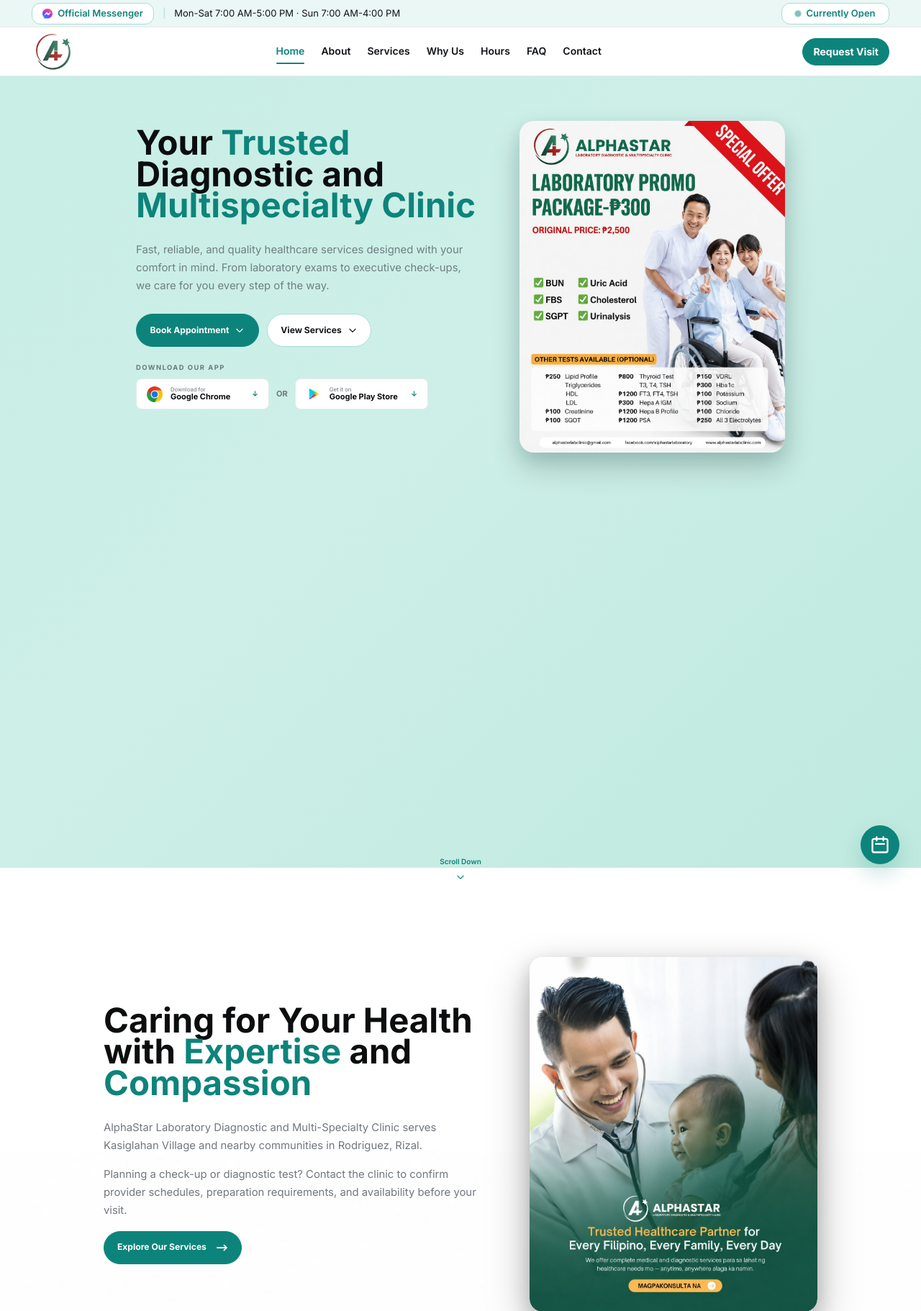
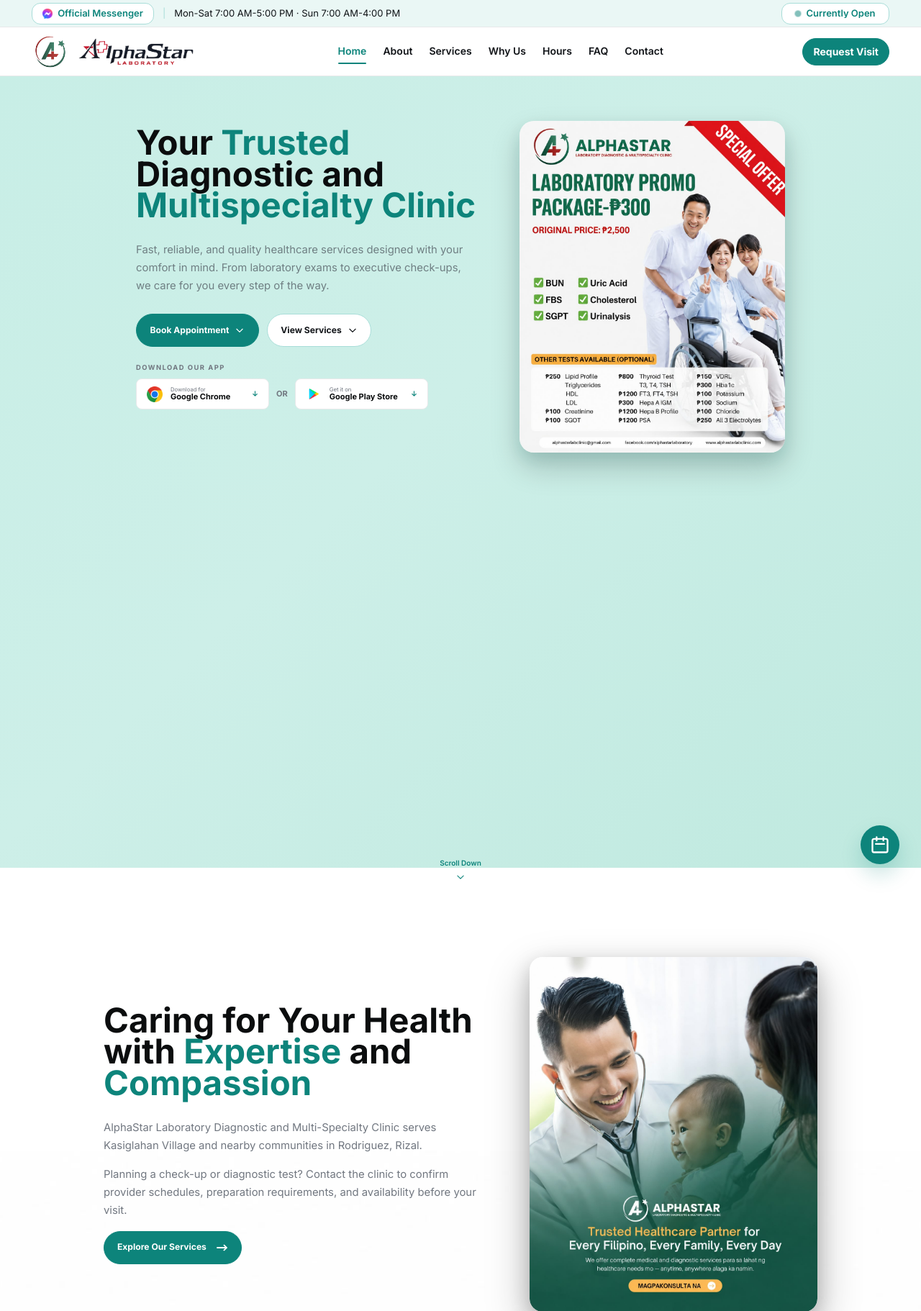
Before and after one commit to sambal01/alphastar-web, a PHP site: page / in a window 1280 px wide. Shown: the top 1822 px of the page at 72% size. Run offline with PHP 8.4, Linux system fonts and the light colour scheme; some libraries are stand-ins or nearby versions.

Commit message:
Pair header logos and animate scroll label with arrow

```diff
--- a/assets/css/navbar.css
+++ b/assets/css/navbar.css
@@ -85,21 +85,34 @@ body {
 .navbar-logo {
   display: inline-flex;
   align-items: center;
+  gap: 6px;
   flex-shrink: 0;
   padding: 0;
   line-height: 0;
 }
 
 .navbar-logo .navbar-logo-image {
-  width: 60px;
-  height: 60px;
+  width: 52px;
+  height: 52px;
+  flex-shrink: 0;
+  object-fit: contain;
+}
+
+.navbar-logo .navbar-wordmark {
+  display: block;
+  width: 174px;
+  height: auto;
   object-fit: contain;
 }
 
 @media (max-width: 639px) {
   .navbar-logo .navbar-logo-image {
-    width: 48px;
-    height: 48px;
+    width: 44px;
+    height: 44px;
+  }
+
+  .navbar-logo .navbar-wordmark {
+    width: clamp(112px, 36vw, 150px);
   }
 }
 
--- a/assets/css/section-layout.css
+++ b/assets/css/section-layout.css
@@ -18,17 +18,17 @@
 }
 
 @media (prefers-reduced-motion: no-preference) {
-  .hero-section-boundary .scroll-arrow {
-    animation: heroScrollArrow 1.8s ease-in-out infinite;
+  .hero-section-boundary .scroll-indicator {
+    animation: heroScrollIndicator 1.8s ease-in-out infinite;
   }
 }
 
-@keyframes heroScrollArrow {
+@keyframes heroScrollIndicator {
   0%, 100% {
-    transform: translateY(-2px);
+    transform: translate(-50%, calc(-50% - 2px));
   }
   50% {
-    transform: translateY(3px);
+    transform: translate(-50%, calc(-50% + 3px));
   }
 }
 
--- a/index.html
+++ b/index.html
@@ -22,7 +22,7 @@
   <link rel="preconnect" href="https://fonts.gstatic.com" crossorigin />
   <link href="https://fonts.googleapis.com/css2?family=Inter:wght@300;400;500;600;700;800&amp;display=swap" rel="stylesheet" />
   <link rel="stylesheet" href="assets/css/main.css" />
-  <link rel="stylesheet" href="assets/css/navbar.css?v=20260908-2" />
+  <link rel="stylesheet" href="assets/css/navbar.css?v=20260908-3" />
   <link rel="stylesheet" href="assets/css/hero.css?v=20260906-3" />
   <link rel="stylesheet" href="assets/css/about.css" />
   <link rel="stylesheet" href="assets/css/services.css" />
@@ -33,7 +33,7 @@
   <link rel="stylesheet" href="assets/css/footer.css?v=20260908-2" />
   <link rel="stylesheet" href="assets/css/floating-btn.css?v=20260907-14" />
   <link rel="stylesheet" href="assets/css/premium-redesign.css?v=20260907-3" />
-  <link rel="stylesheet" href="assets/css/section-layout.css?v=20260908-3" />
+  <link rel="stylesheet" href="assets/css/section-layout.css?v=20260908-4" />
 </head>
 <body>
   <nav id="navbar">
@@ -57,7 +57,8 @@
     <div class="navbar-main">
       <div class="container navbar-inner">
         <button type="button" class="navbar-logo" onclick="scrollToSection('#home')" aria-label="Go to home">
-          <img src="assets/images/alphastarlogo.png" alt="Alpha Star Laboratory Clinic" width="200" height="200" class="navbar-logo-image" />
+          <img src="assets/images/alphastarlogo.png" alt="" width="200" height="200" class="navbar-logo-image" />
+          <img src="assets/images/Logo.png" alt="Alpha Star Laboratory Clinic" class="navbar-wordmark" />
         </button>
         <ul class="navbar-links" id="navbar-links">
           <li><a href="#home" class="nav-link" data-section="home">Home</a></li>
```
